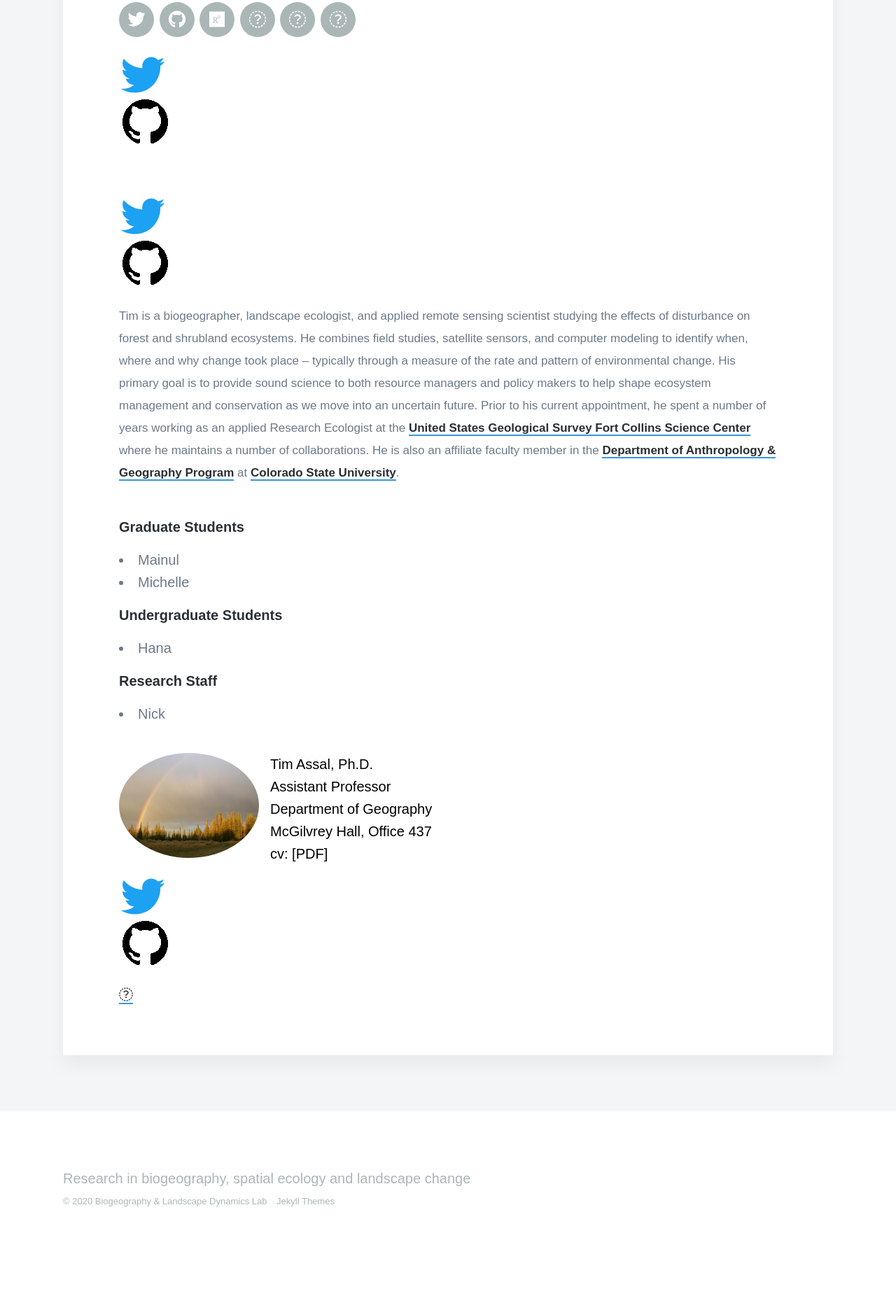
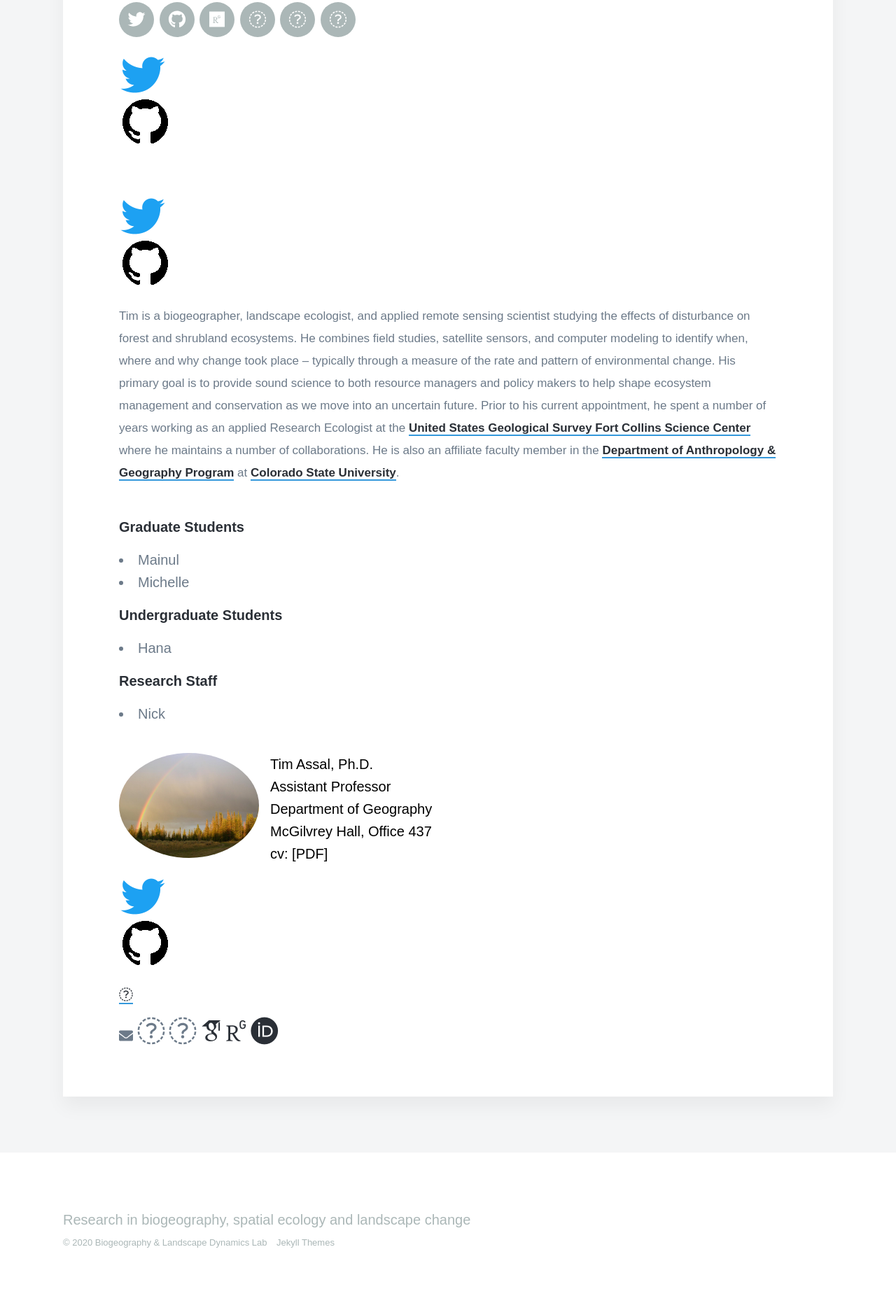
Before and after one commit to tjassal/tjassal.github.io, a Jekyll site: the page built from _pages/people.md, in a window 1280 px wide. Shown: the part 866-2728 px from the top of the page at 70% size. Built offline with Jekyll 4.4.1, drawn with Linux system fonts in a browser that asks for light colours; nearby versions of some CDN libraries; some web fonts are replaced; library files that are not in the unit come from our copies; before the commit the page ends 2669 px from its top, so only the background shows below that.

Commit message:
Update people.md

```diff
--- a/_pages/people.md
+++ b/_pages/people.md
@@ -58,3 +58,5 @@ cv: [PDF]
 {% include socials-Tim.html %}
 
 <a href="https://www.facebook.com/your-facebook-username" title="Facebook"><i class="fa fa-facebook-square"></i></a>
+
+{% include socials-Josh.html %}
```
